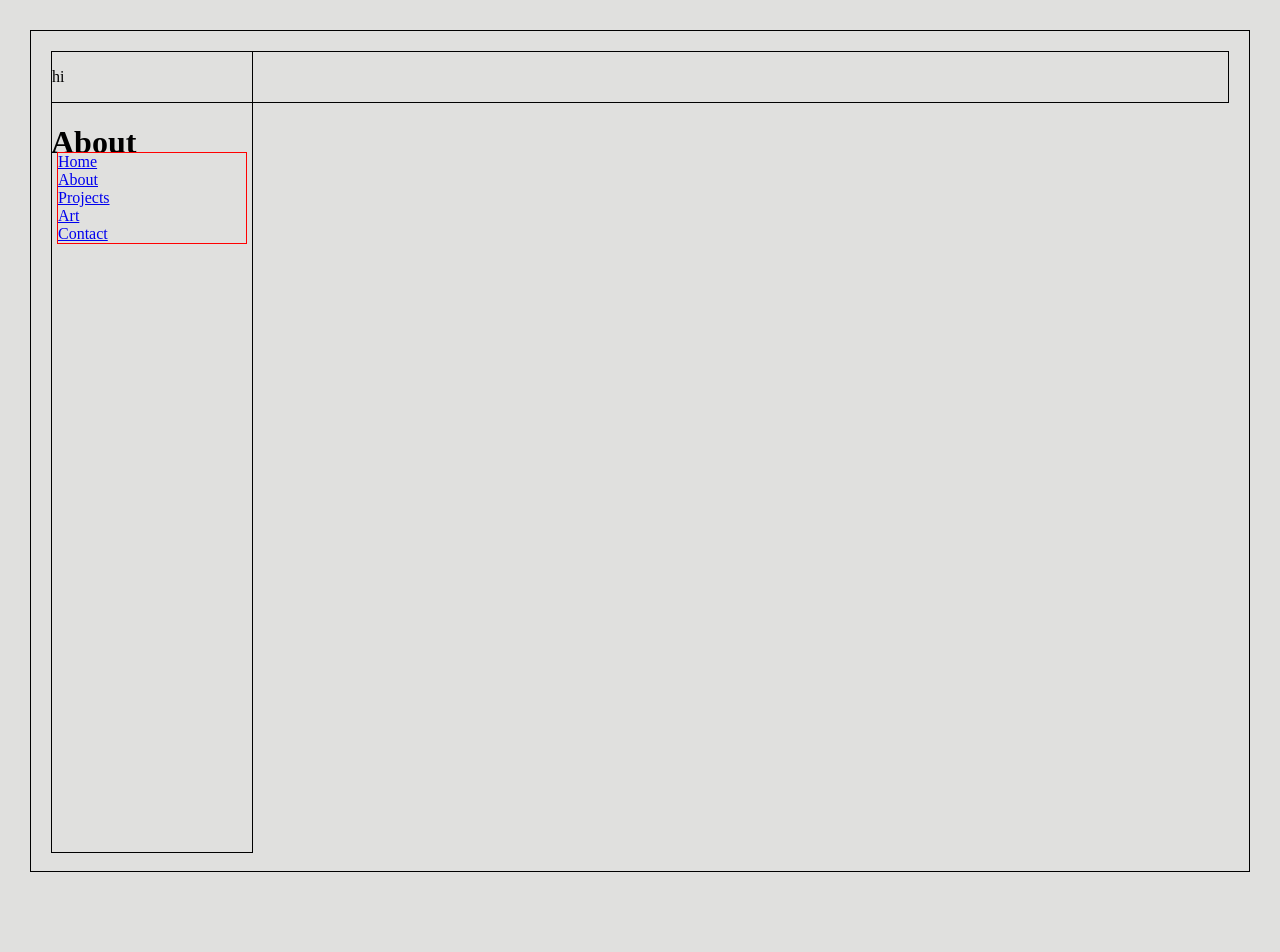
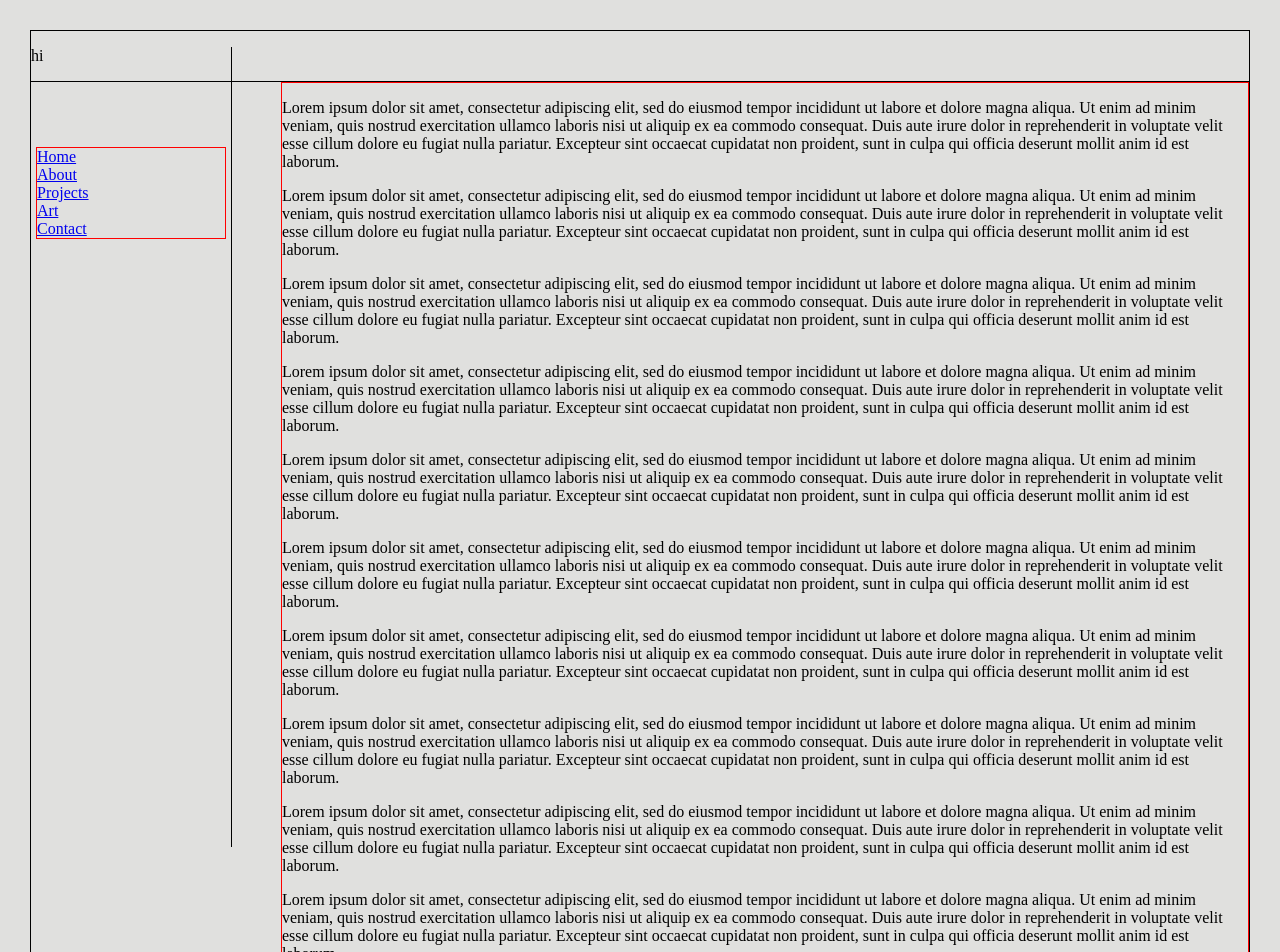
Before and after one commit to annamonkman/react-portfolio, a React (Create React App) app in the folder client/: page /about in a window 1280 px wide. Shown: the top 952 px of the page. Before the commit the page ends 902 px from the top, so only its background shows below. Built offline with nearby package versions, Linux system fonts and the light colour scheme.

Commit message:
playing with borders

```diff
--- a/client/src/components/About.js
+++ b/client/src/components/About.js
@@ -2,8 +2,43 @@
 
 const About = () => {
   return (
-    <div>
-      <h1>About</h1>
+    <div className="about-container">
+      <p>
+      Lorem ipsum dolor sit amet, consectetur adipiscing elit, sed do eiusmod tempor incididunt ut labore et dolore magna aliqua. Ut enim ad minim veniam, quis nostrud exercitation ullamco laboris nisi ut aliquip ex ea commodo consequat. Duis aute irure dolor in reprehenderit in voluptate velit esse cillum dolore eu fugiat nulla pariatur. Excepteur sint occaecat cupidatat non proident, sunt in culpa qui officia deserunt mollit anim id est laborum.
+      </p>
+      <p>
+      Lorem ipsum dolor sit amet, consectetur adipiscing elit, sed do eiusmod tempor incididunt ut labore et dolore magna aliqua. Ut enim ad minim veniam, quis nostrud exercitation ullamco laboris nisi ut aliquip ex ea commodo consequat. Duis aute irure dolor in reprehenderit in voluptate velit esse cillum dolore eu fugiat nulla pariatur. Excepteur sint occaecat cupidatat non proident, sunt in culpa qui officia deserunt mollit anim id est laborum.
+      </p>
+      <p>
+      Lorem ipsum dolor sit amet, consectetur adipiscing elit, sed do eiusmod tempor incididunt ut labore et dolore magna aliqua. Ut enim ad minim veniam, quis nostrud exercitation ullamco laboris nisi ut aliquip ex ea commodo consequat. Duis aute irure dolor in reprehenderit in voluptate velit esse cillum dolore eu fugiat nulla pariatur. Excepteur sint occaecat cupidatat non proident, sunt in culpa qui officia deserunt mollit anim id est laborum.
+      </p>
+      <p>
+      Lorem ipsum dolor sit amet, consectetur adipiscing elit, sed do eiusmod tempor incididunt ut labore et dolore magna aliqua. Ut enim ad minim veniam, quis nostrud exercitation ullamco laboris nisi ut aliquip ex ea commodo consequat. Duis aute irure dolor in reprehenderit in voluptate velit esse cillum dolore eu fugiat nulla pariatur. Excepteur sint occaecat cupidatat non proident, sunt in culpa qui officia deserunt mollit anim id est laborum.
+      </p>
+      <p>
+      Lorem ipsum dolor sit amet, consectetur adipiscing elit, sed do eiusmod tempor incididunt ut labore et dolore magna aliqua. Ut enim ad minim veniam, quis nostrud exercitation ullamco laboris nisi ut aliquip ex ea commodo consequat. Duis aute irure dolor in reprehenderit in voluptate velit esse cillum dolore eu fugiat nulla pariatur. Excepteur sint occaecat cupidatat non proident, sunt in culpa qui officia deserunt mollit anim id est laborum.
+      </p>
+      <p>
+      Lorem ipsum dolor sit amet, consectetur adipiscing elit, sed do eiusmod tempor incididunt ut labore et dolore magna aliqua. Ut enim ad minim veniam, quis nostrud exercitation ullamco laboris nisi ut aliquip ex ea commodo consequat. Duis aute irure dolor in reprehenderit in voluptate velit esse cillum dolore eu fugiat nulla pariatur. Excepteur sint occaecat cupidatat non proident, sunt in culpa qui officia deserunt mollit anim id est laborum.
+      </p>
+      <p>
+      Lorem ipsum dolor sit amet, consectetur adipiscing elit, sed do eiusmod tempor incididunt ut labore et dolore magna aliqua. Ut enim ad minim veniam, quis nostrud exercitation ullamco laboris nisi ut aliquip ex ea commodo consequat. Duis aute irure dolor in reprehenderit in voluptate velit esse cillum dolore eu fugiat nulla pariatur. Excepteur sint occaecat cupidatat non proident, sunt in culpa qui officia deserunt mollit anim id est laborum.
+      </p>
+      <p>
+      Lorem ipsum dolor sit amet, consectetur adipiscing elit, sed do eiusmod tempor incididunt ut labore et dolore magna aliqua. Ut enim ad minim veniam, quis nostrud exercitation ullamco laboris nisi ut aliquip ex ea commodo consequat. Duis aute irure dolor in reprehenderit in voluptate velit esse cillum dolore eu fugiat nulla pariatur. Excepteur sint occaecat cupidatat non proident, sunt in culpa qui officia deserunt mollit anim id est laborum.
+      </p>
+      <p>
+      Lorem ipsum dolor sit amet, consectetur adipiscing elit, sed do eiusmod tempor incididunt ut labore et dolore magna aliqua. Ut enim ad minim veniam, quis nostrud exercitation ullamco laboris nisi ut aliquip ex ea commodo consequat. Duis aute irure dolor in reprehenderit in voluptate velit esse cillum dolore eu fugiat nulla pariatur. Excepteur sint occaecat cupidatat non proident, sunt in culpa qui officia deserunt mollit anim id est laborum.
+      </p>
+      <p>
+      Lorem ipsum dolor sit amet, consectetur adipiscing elit, sed do eiusmod tempor incididunt ut labore et dolore magna aliqua. Ut enim ad minim veniam, quis nostrud exercitation ullamco laboris nisi ut aliquip ex ea commodo consequat. Duis aute irure dolor in reprehenderit in voluptate velit esse cillum dolore eu fugiat nulla pariatur. Excepteur sint occaecat cupidatat non proident, sunt in culpa qui officia deserunt mollit anim id est laborum.
+      </p>
+      <p>
+      Lorem ipsum dolor sit amet, consectetur adipiscing elit, sed do eiusmod tempor incididunt ut labore et dolore magna aliqua. Ut enim ad minim veniam, quis nostrud exercitation ullamco laboris nisi ut aliquip ex ea commodo consequat. Duis aute irure dolor in reprehenderit in voluptate velit esse cillum dolore eu fugiat nulla pariatur. Excepteur sint occaecat cupidatat non proident, sunt in culpa qui officia deserunt mollit anim id est laborum.
+      </p>
+
+
+
     </div>
   )
 }
--- a/client/src/styles/main.scss
+++ b/client/src/styles/main.scss
@@ -1,20 +1,16 @@
+
 body {
   border: 1px solid black;
-  height: 100vh;
-  padding: 20px;
+  min-height: 100vh;
   margin: 30px;
   background-color: rgb(224, 224, 222);
-  // border-top: #ccc 3px solid;
-  // border-right: #ccc 3px solid;
-  // border-bottom: #777 3px solid;
-  // border-left: #777 3px solid;
 }
 
 .nav-container {
-  border: 1px solid black;
+  border-right: 1px solid black;
   // background-color: aqua;
   position: absolute;
-  height: 100%;
+  min-height: 100vh;
   width: 200px;
   z-index: 1;
   // box-shadow: -3px -3px 2px rgb(255, 255, 255), 3px 3px 2px rgb(192, 192, 192);
@@ -27,7 +23,7 @@
 }
 
 .navtop-container {
-  border: 1px solid black;
+  border-bottom: 1px solid black;
   // background-color: rgb(0, 255, 157);
   // position: absolute;
   // height: 100%;
@@ -35,3 +31,9 @@
   // z-index: 1;
   // top: 3.4em;
 }
+
+.about-container {
+  border: 1px solid red;
+  margin-left: 250px;
+
+}
```
